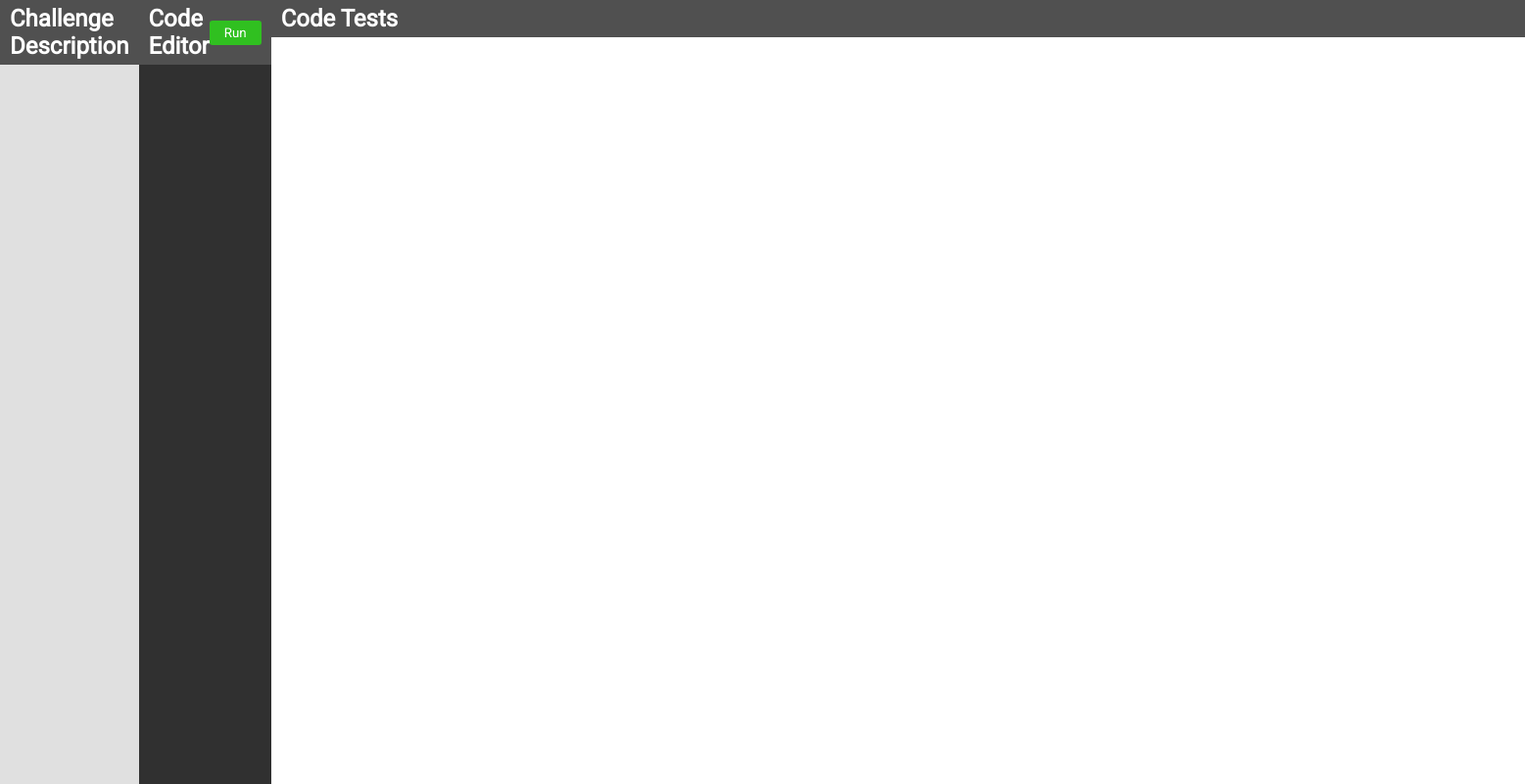
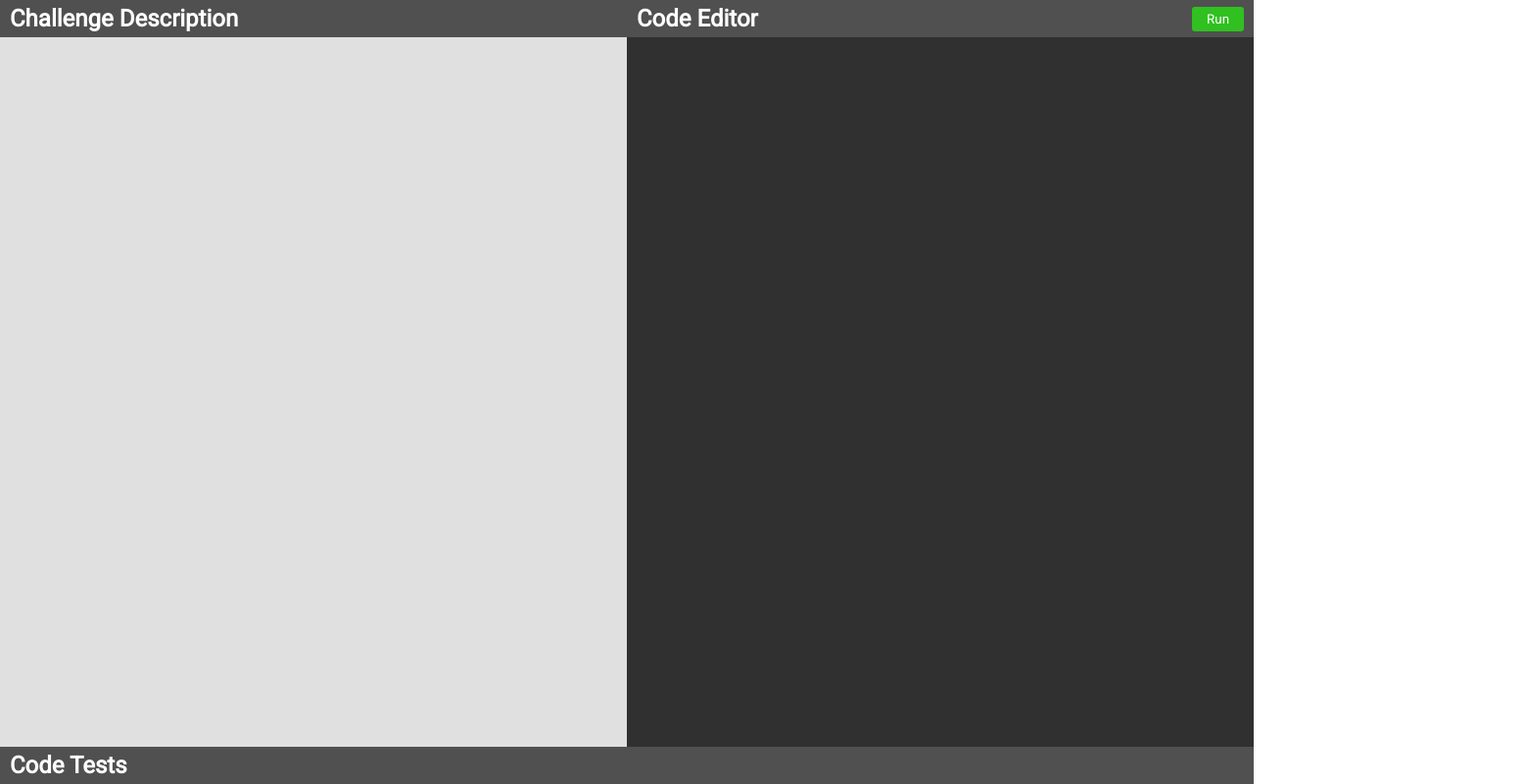
Before and after one commit to rts-cmk-wuhf02/pwa-den-valgfrie-opgave-Alexander-AM, a website: page www/challenge/index.html in a window 1280 px wide. Shown: the whole page at 98% size, 1557 px wide, since content can reach past the window. Drawn offline with Linux system fonts and the light colour scheme; no server answers.

Commit message:
Improve desktop layout.

```diff
--- a/www/assets/css/style.css
+++ b/www/assets/css/style.css
@@ -133,21 +133,28 @@ header {
 }
 
 /* Challenge Container */
-@media screen and (max-width: 700px) {
-    .challenge-container {
-        flex-direction: column;
-    }
+.challenge-container {
+    display: flex;
+    flex-direction: column;
 }
 
-.challenge-container {
-    display: flex;
-}
-
-.challenge-container > section {
+.challenge-container > section,
+.challenge-container-main > section {
     width: 100%;
     display: flex;
     flex-direction: column;
     flex-grow: 1;
+}
+
+.challenge-container-main {
+    display: flex;
+    flex-grow: 1;
+}
+
+@media screen and (max-width: 700px) {
+    .challenge-container-main {
+        flex-direction: column;
+    }
 }
 
 .challenge-container .title {
--- a/www/challenge/index.html
+++ b/www/challenge/index.html
@@ -26,6 +26,7 @@
             </header>
 
             <main class="challenge-container">
+                <div class="challenge-container-main">
                     <section class="challenge-description-section">
                         <section class="title">
                             <h2>Challenge Description</h2>
@@ -41,9 +42,13 @@
                             <button class="execute-button">Run</button>
                         </section>
                         <section class="code-editor">
-                        <div contenteditable class="code-editor-editor"></div>
+                            <div
+                                contenteditable
+                                class="code-editor-editor"
+                            ></div>
                         </section>
                     </section>
+                </div>
 
                 <section class="code-tests-section">
                     <section class="title">
```
Lines whose indentation alone changed are shown as unchanged.
